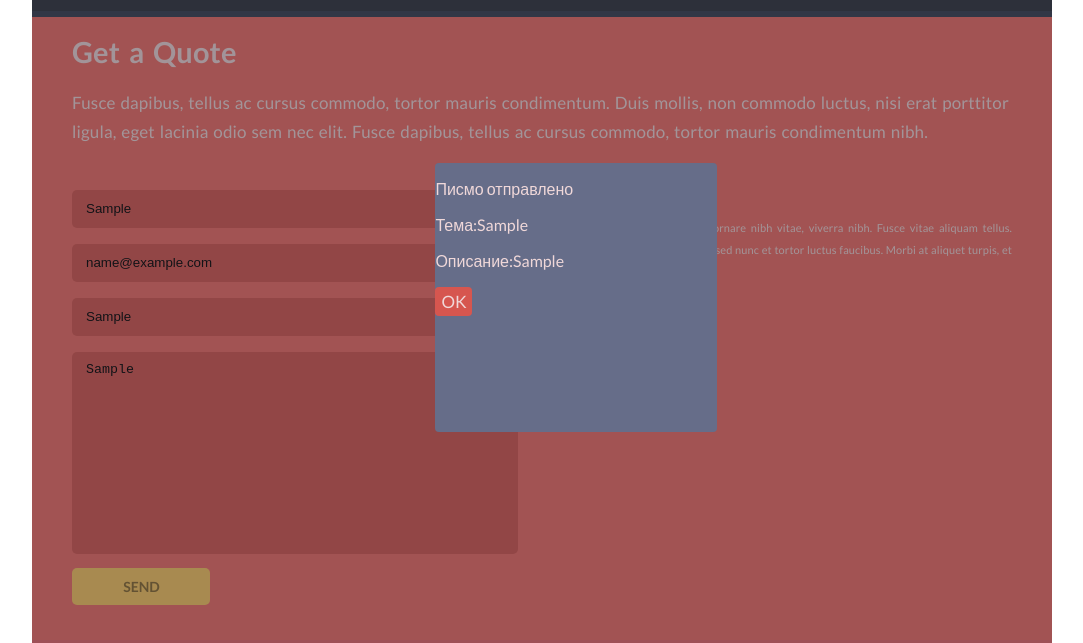
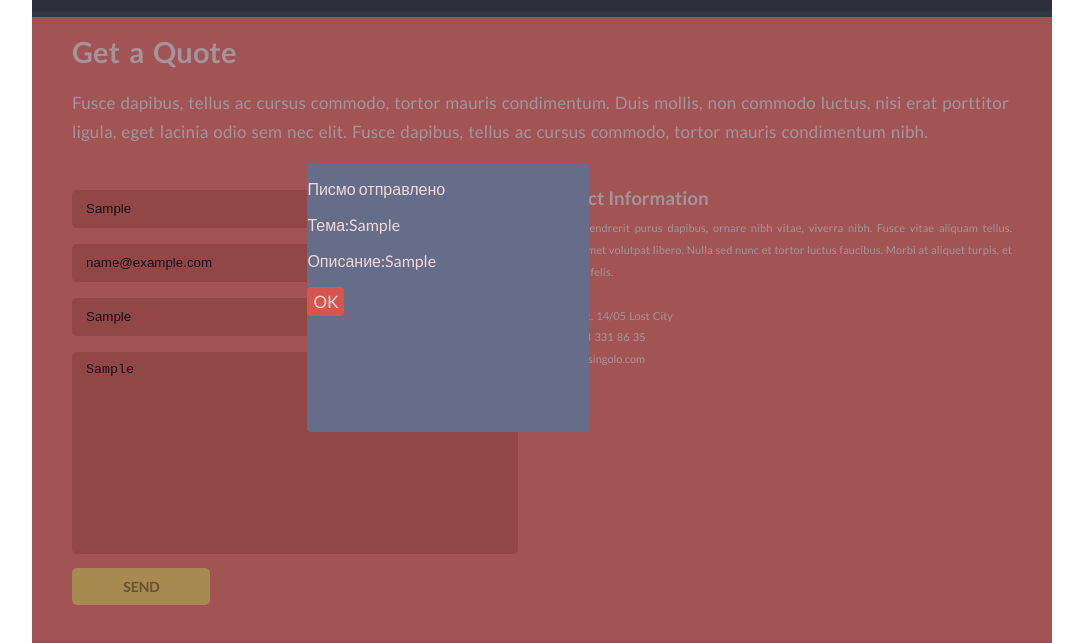
Before and after one commit to Maxvvellh0use/singolo, a website: page index.html in a window 1280 px wide. Both pictures are taken after typing "Sample", "name@example.com", "Sample", "Sample" into the empty fields and a click on the button "SEND". Shown: the part 2848-3491 px from the top of the page, without its empty margins (98-1181 px from the left). Drawn offline with Linux system fonts and the light colour scheme.

Commit message:
fix: fixed popup

```diff
--- a/style.css
+++ b/style.css
@@ -887,6 +887,9 @@ button {
         height: 17vw;
         width: 30vw;
     }
+    .popup {
+        margin-left: calc(23% - 59px);
+    }
 
 }
 @media (max-width: 1019px) {
```
